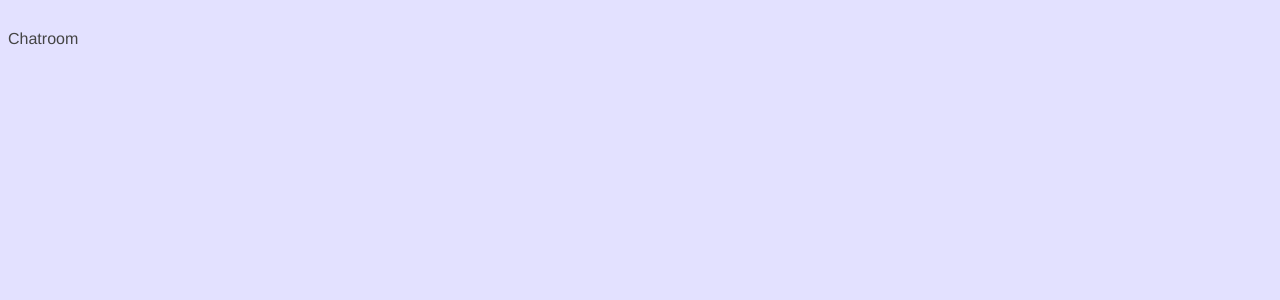
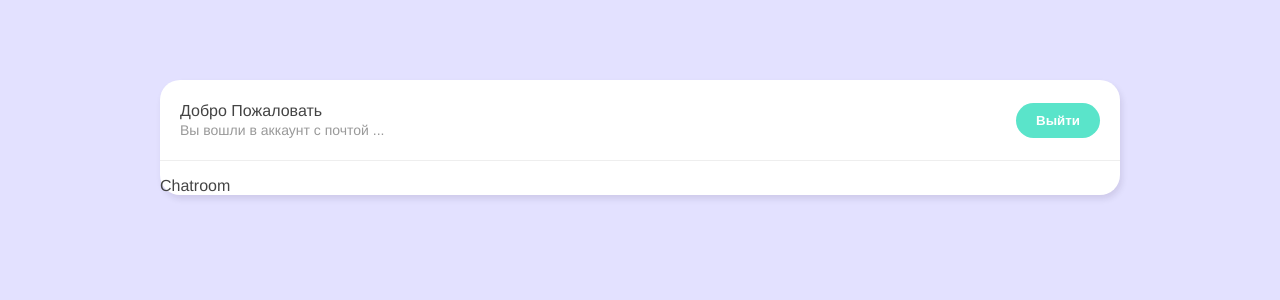
Before and after one commit to Yuzeyzer/Vue-Firebase, a Vue app: page /chatroom in a window 1280 px wide. Shown: the top 300 px of the page. Built offline with nearby package versions, Linux system fonts and the light colour scheme.

Commit message:
created navbar component and import it in Chatroom.vue

```diff
--- a/src/App.vue
+++ b/src/App.vue
@@ -5,7 +5,7 @@
 <script>
 export default {
   name: "App",
-  components: {},
+  components: { },
 };
 </script>
 
--- /dev/null
+++ b/src/components/Navbar.vue
@@ -0,0 +1,32 @@
+<template>
+  <nav>
+    <div>
+      <p>Добро Пожаловать</p>
+      <p class="email">Вы вошли в аккаунт с почтой ...</p>
+    </div>
+    <button>Выйти</button>
+  </nav>
+</template>
+
+<script>
+export default {};
+</script>
+
+<style>
+  nav {
+    padding: 20px;
+    border-bottom: 1px solid #eee;
+    display: flex;
+    justify-content: space-between;
+    align-items: center;
+  }
+  nav p {
+    margin: 2px auto;
+    font-size: 16px;
+    color: #444;
+  }
+  nav p.email {
+    font-size: 14px;
+    color: #999;
+  }
+</style>
--- a/src/views/Chatroom.vue
+++ b/src/views/Chatroom.vue
@@ -1,9 +1,15 @@
 <template>
-  <p>Chatroom</p>
+  <div class="container">
+    <Navbar />
+    <p>Chatroom</p>
+  </div>
 </template>
 
 <script>
-export default {};
+import Navbar from "../components/Navbar.vue";
+export default {
+  components: { Navbar },
+};
 </script>
 
 <style>
```
